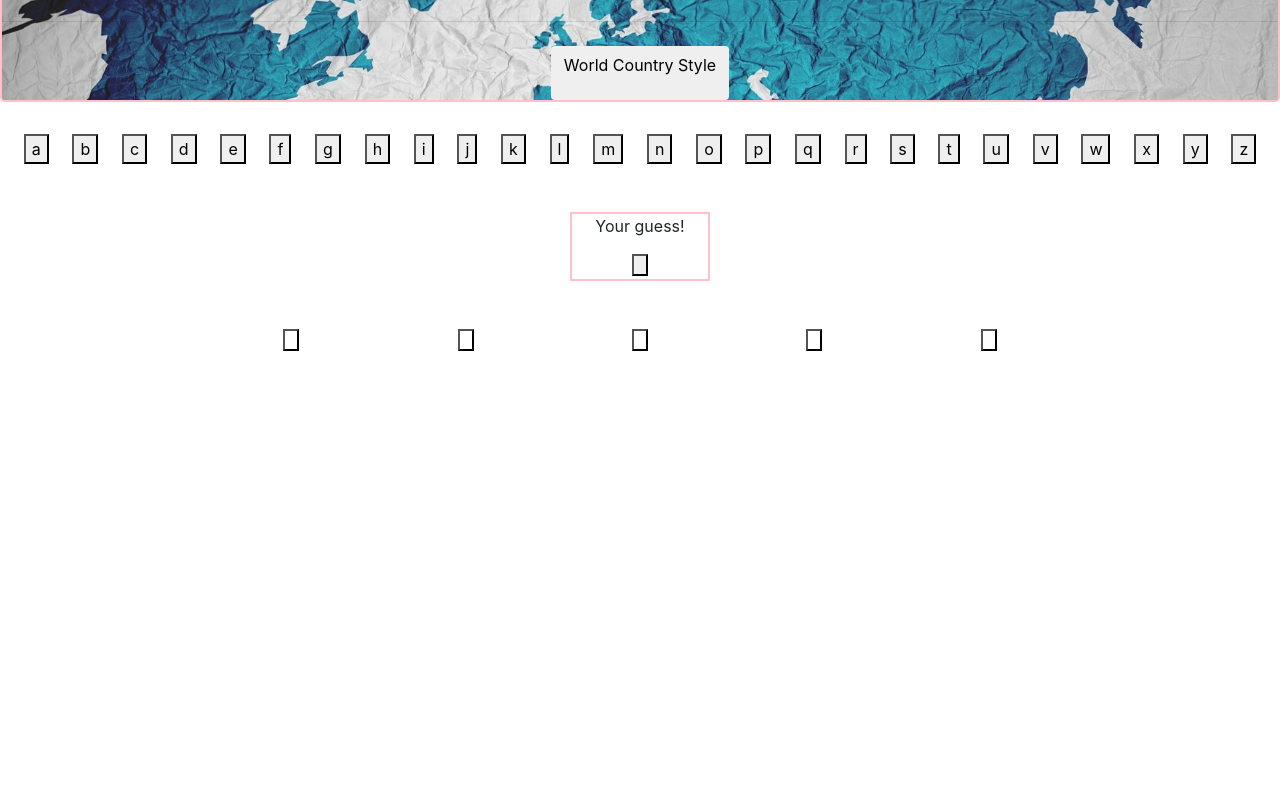
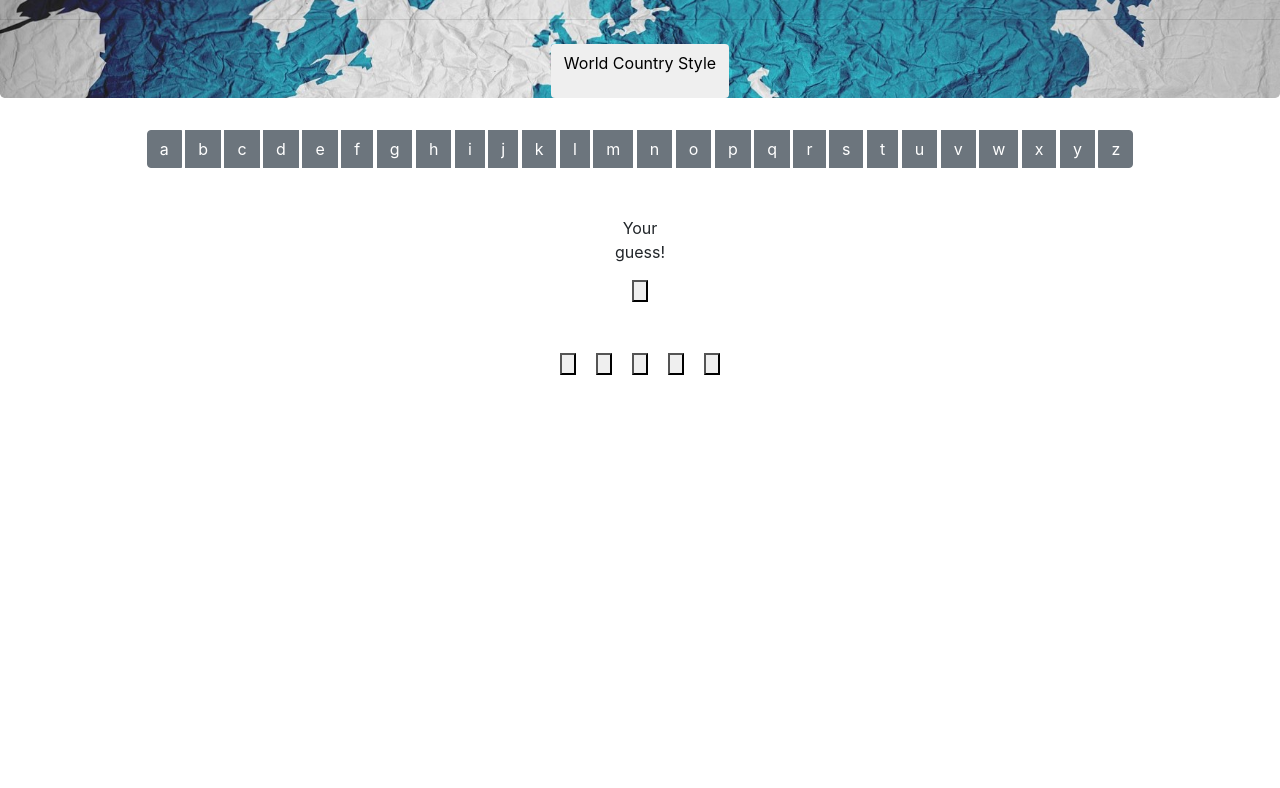
Before and after one commit to ocskier/Word-Guess-Game, a plain HTML site: page index.html in a window 1280 px wide. Shown: the part 94-882 px from the top of the page. Before the commit the page ends 800 px from the top, so only its background shows below. Drawn offline with nearby package versions, Linux system fonts and the light colour scheme.

Commit message:
working draft

```diff
--- a/assets/css/style.css
+++ b/assets/css/style.css
@@ -9,22 +9,16 @@
 }
 
 section {
-    display: flex;
+    min-height: calc(100vh - 70px);;
     justify-content: space-evenly;
     text-align: center;
     width:100%;
 }
 
-div {
-    border: 2px solid pink;
-    width: 140px;
-}
-
-#answerSpace {
-    padding: 0 125px;
+.mybtngrp {
+    display: inline-block;
 }
 
 .mybutton {
-    border-bottom: 0 0 2px 0;
-    background: white;
+    margin: 0 10px;
 }
--- a/index.html
+++ b/index.html
@@ -22,48 +22,56 @@
             </div>
     </header>
 
-    <section>
-        <button onclick="printLetter('a')">a</button>
-        <button onclick="printLetter('b')">b</button>
-        <button onclick="printLetter('c')">c</button>
-        <button onclick="printLetter('d')">d</button>
-        <button onclick="printLetter('e')">e</button>
-        <button onclick="printLetter('f')">f</button>
-        <button onclick="printLetter('g')">g</button>
-        <button onclick="printLetter('h')">h</button>
-        <button onclick="printLetter('i')">i</button>
-        <button onclick="printLetter('j')">j</button>
-        <button onclick="printLetter('k')">k</button>
-        <button onclick="printLetter('l')">l</button>
-        <button onclick="printLetter('m')">m</button>
-        <button onclick="printLetter('n')">n</button>
-        <button onclick="printLetter('o')">o</button>
-        <button onclick="printLetter('p')">p</button>
-        <button onclick="printLetter('q')">q</button>
-        <button onclick="printLetter('r')">r</button>
-        <button onclick="printLetter('s')">s</button>
-        <button onclick="printLetter('t')">t</button>
-        <button onclick="printLetter('u')">u</button>
-        <button onclick="printLetter('v')">v</button>
-        <button onclick="printLetter('w')">w</button>
-        <button onclick="printLetter('x')">x</button>
-        <button onclick="printLetter('y')">y</button>
-        <button onclick="printLetter('z')">z</button>
-    </section>
-    <br>
-    <br>
+    <section class="container-fluid">
+        <div class="row">
+            <div class="col-12">
+                    <div class="btn-group mybtngrp" role="group" aria-label="Basic example">
+        <button class = "btn btn-secondary" onclick="printLetter('a')">a</button>
+        <button class = "btn btn-secondary" onclick="printLetter('b')">b</button>
+        <button class = "btn btn-secondary" onclick="printLetter('c')">c</button>
+        <button class = "btn btn-secondary" onclick="printLetter('d')">d</button>
+        <button class = "btn btn-secondary" onclick="printLetter('e')">e</button>
+        <button class = "btn btn-secondary" onclick="printLetter('f')">f</button>
+        <button class = "btn btn-secondary" onclick="printLetter('g')">g</button>
+        <button class = "btn btn-secondary" onclick="printLetter('h')">h</button>
+        <button class = "btn btn-secondary" onclick="printLetter('i')">i</button>
+        <button class = "btn btn-secondary" onclick="printLetter('j')">j</button>
+        <button class = "btn btn-secondary" onclick="printLetter('k')">k</button>
+        <button class = "btn btn-secondary" onclick="printLetter('l')">l</button>
+        <button class = "btn btn-secondary" onclick="printLetter('m')">m</button>
+        <button class = "btn btn-secondary" onclick="printLetter('n')">n</button>
+        <button class = "btn btn-secondary" onclick="printLetter('o')">o</button>
+        <button class = "btn btn-secondary" onclick="printLetter('p')">p</button>
+        <button class = "btn btn-secondary" onclick="printLetter('q')">q</button>
+        <button class = "btn btn-secondary" onclick="printLetter('r')">r</button>
+        <button class = "btn btn-secondary" onclick="printLetter('s')">s</button>
+        <button class = "btn btn-secondary" onclick="printLetter('t')">t</button>
+        <button class = "btn btn-secondary" onclick="printLetter('u')">u</button>
+        <button class = "btn btn-secondary" onclick="printLetter('v')">v</button>
+        <button class = "btn btn-secondary" onclick="printLetter('w')">w</button>
+        <button class = "btn btn-secondary" onclick="printLetter('x')">x</button>
+        <button class = "btn btn-secondary" onclick="printLetter('y')">y</button>
+        <button class = "btn btn-secondary" onclick="printLetter('z')">z</button>
+                        </div>
+    </div>
+        </div>
+        <br>
+        <br>
+        <div class="row justify-content-center">
+                <section class="col-1">
+                            <p>Your guess!</p>
+                            <button id="para"><p></p></button>
+                        </section>
+            </div>
+            <br>
+        <br>
+        <div class="row">
+                    <section id="answerSpace" class="col-12">
 
-    <section>
-        <div>
-            <p>Your guess!</p>
-            <button id="para"><p></p></button>
+                    </section>
         </div>
     </section>
-    <br>
-    <br>
-    <section id="answerSpace">
 
-    </section>
 
 <script src="https://cdnjs.cloudflare.com/ajax/libs/jquery/3.2.1/jquery.min.js"></script>
 <script type="text/javascript" src="assets/javascript/game.js"></script>
```
